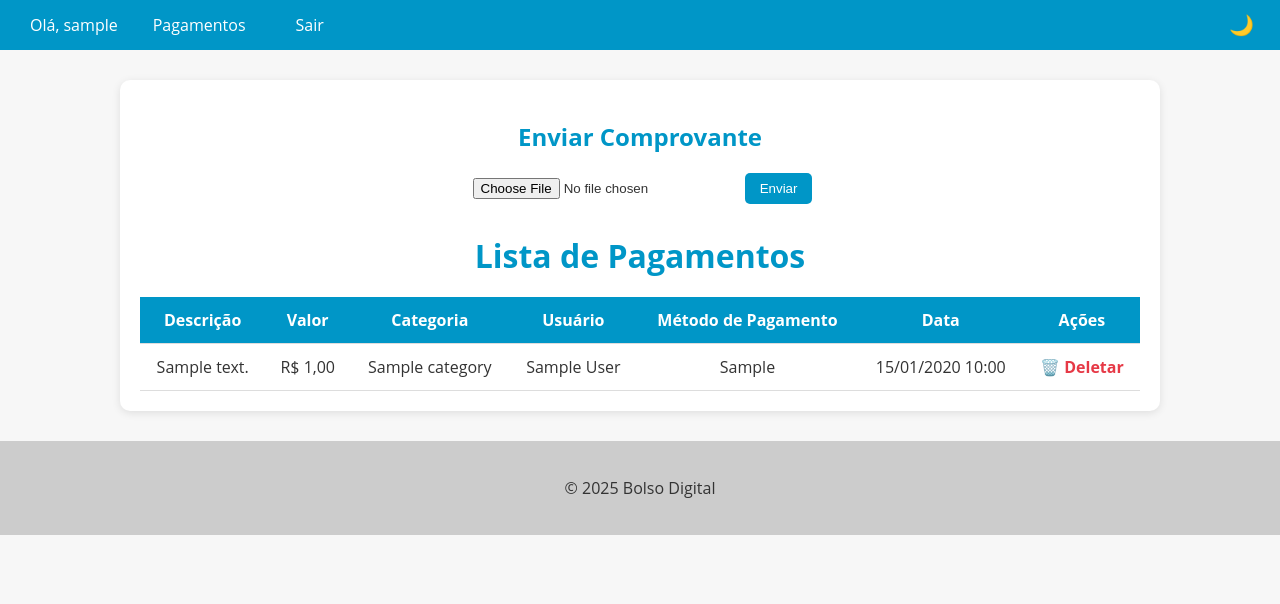
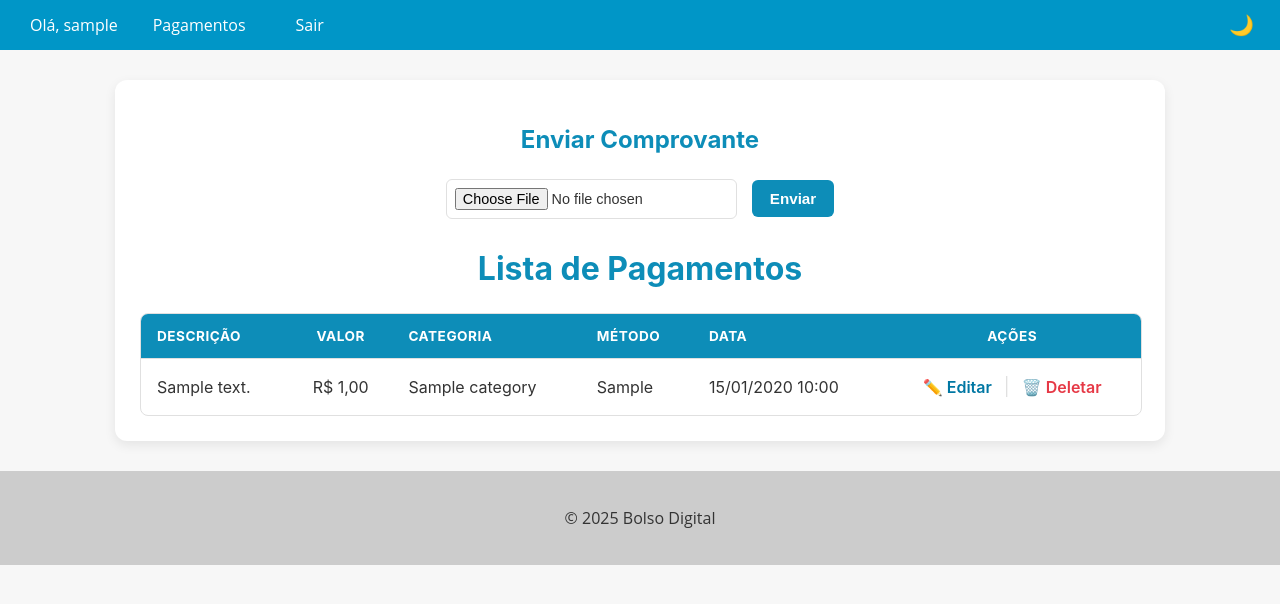
Before and after one commit to BolsoDigital/Bolso-Front, a Django app: page /bolsoDigital/expenses/ in a window 1280 px wide. Shown: the top 604 px of the page. Run offline with Django 5.2, Linux system fonts and the light colour scheme; a user stored in the database is signed in; tables that the repository leaves empty hold one stand-in row (values such as "Sample post").

Commit message:
Add payment editing functionality and refactor models
Introduces an ExpenseForm for editing payments, adds the edit_payment view and template, and updates the expenses list to include an edit action. Refactors the User model to AppUser, updates migrations and admin registration accordingly, and improves template styling and structure for both payment listing and editing. Also updates URLs to support the new edit route.

```diff
--- a/bolsoDigital/admin.py
+++ b/bolsoDigital/admin.py
@@ -4,8 +4,9 @@ from .models import *
 admin.site.register(Expenses)
 admin.site.register(Income)
 admin.site.register(Category)
-admin.site.register(User)
+# admin.site.register(User)
 admin.site.register(Goals)
+admin.site.register(AppUser)
 
 
 # Register your models here.
--- a/bolsoDigital/models.py
+++ b/bolsoDigital/models.py
@@ -1,7 +1,6 @@
 from django.db import models
+from django.contrib.auth.models import User
 
-# Create your models here.
-from django.db import models
 
 
 class Category(models.Model):
@@ -14,7 +13,7 @@ class Category(models.Model):
         return self.name
 
 
-class User(models.Model):
+class AppUser(models.Model):
     name = models.CharField(max_length=255, blank=True, null=True)
     cpf = models.CharField(max_length=14, unique=True, blank=True, null=True)
     phone_number = models.CharField(max_length=20, blank=True, null=True)
--- a/bolsoDigital/templates/expenses_list.html
+++ b/bolsoDigital/templates/expenses_list.html
@@ -4,135 +4,235 @@
 
 {% block content %}
 <style>
+    /* ========================================
+      1. DEFINIÇÃO DAS VARIÁVEIS DE COR (TEMA)
+      ========================================
+    */
+    :root {
+        --primary-color: #0d8db8ff;
+        --primary-hover: #0077a3;
+        --danger-color: #e63946;
+        --danger-hover: #a4161a;
+        --edit-color: #0077a3;
+        --edit-hover: #0096c7;
+
+        --bg-color: #f4f7f6; /* Cor de fundo do body (se desejar) */
+        --card-bg-color: #ffffff;
+        --text-color: #333;
+        --text-light-color: #ffffff;
+        --border-color: #e0e0e0;
+        --hover-bg-color: #f2f9fc;
+        --shadow-color: rgba(0, 0, 0, 0.08);
+    }
+
+    /* ========================================
+      2. TEMA ESCURO (DARK MODE)
+      ========================================
+    */
+    body.dark-mode {
+        --primary-color: #1894b9ff;
+        --primary-hover: #90e0ef;
+        --danger-color: #ff6b6b;
+        --danger-hover: #ff8787;
+        --edit-color: #4cc9f0;
+        --edit-hover: #90e0ef;
+
+        --bg-color: #121212;
+        --card-bg-color: #1e1e1e;
+        --text-color: #f5f5f5;
+        --text-light-color: #f5f5f5;
+        --border-color: #3a3a3a;
+        --hover-bg-color: #2a2a2a;
+        --shadow-color: rgba(0, 0, 0, 0.2);
+    }
+
+    /* ========================================
+      3. ESTILOS GERAIS E DO CONTAINER
+      ========================================
+    */
     .expenses-container {
         width: 90%;
         max-width: 1000px;
         margin: 30px auto;
-        background-color: #fff;
-        padding: 20px;
-        border-radius: 10px;
-        box-shadow: 0 2px 8px rgba(0,0,0,0.1);
+        background-color: var(--card-bg-color);
+        color: var(--text-color);
+        padding: 25px;
+        border-radius: 12px; /* Mais arredondado */
+        box-shadow: 0 4px 12px var(--shadow-color);
         transition: background-color 0.3s, color 0.3s;
+
+        /* Tipografia moderna */
+        font-family: -apple-system, BlinkMacSystemFont, "Segoe UI", Roboto,
+                     Helvetica, Arial, sans-serif, "Apple Color Emoji",
+                     "Segoe UI Emoji", "Segoe UI Symbol";
+        -webkit-font-smoothing: antialiased;
+        -moz-osx-font-smoothing: grayscale;
     }
 
-    .expenses-container h2,
-    .expenses-container h1 {
+    .expenses-container h1,
+    .expenses-container h2 {
         text-align: center;
-        color: #0096c7;
-        margin-bottom: 20px;
+        color: var(--primary-color);
+        margin-bottom: 25px;
         transition: color 0.3s;
     }
 
-    .expenses-container form {
-        text-align: center;
+    /* ========================================
+      4. FORMULÁRIO DE UPLOAD
+      ========================================
+    */
+    .upload-form {
+        display: flex;
+        justify-content: center;
+        align-items: center;
+        gap: 15px; /* Espaçamento moderno */
         margin-bottom: 30px;
+        flex-wrap: wrap; /* Para telas menores */
     }
 
-    .expenses-container input[type="file"] {
-        padding: 5px;
-        margin-right: 10px;
+    .upload-form input[type="file"] {
+        padding: 8px;
+        border: 1px solid var(--border-color);
+        border-radius: 6px;
+        font-size: 0.9em;
+        transition: border-color 0.3s;
     }
 
-    .expenses-container button {
-        background-color: #0096c7;
-        color: #fff;
+    .upload-form button {
+        background-color: var(--primary-color);
+        color: var(--text-light-color);
         border: none;
-        padding: 8px 15px;
-        border-radius: 5px;
+        padding: 10px 18px; /* Mais preenchimento */
+        border-radius: 6px;
         cursor: pointer;
-        transition: background-color 0.3s ease;
+        font-weight: 600;
+        font-size: 0.95em;
+        transition: background-color 0.3s ease, transform 0.2s ease;
     }
 
-    .expenses-container button:hover {
-        background-color: #0077a3;
+    .upload-form button:hover {
+        background-color: var(--primary-hover);
+        transform: translateY(-2px); /* Efeito sutil */
+    }
+
+    /* ========================================
+      5. TABELA DE DADOS
+      ========================================
+    */
+
+    /* Wrapper para responsividade */
+    .table-wrapper {
+        width: 100%;
+        overflow-x: auto; /* Permite rolagem horizontal em telas pequenas */
+        margin-top: 20px;
+        border: 1px solid var(--border-color);
+        border-radius: 8px;
     }
 
     table {
         width: 100%;
         border-collapse: collapse;
-        margin-top: 20px;
+        color: var(--text-color);
         transition: background-color 0.3s, color 0.3s;
     }
 
     th, td {
-        padding: 12px;
-        text-align: center;
-        border-bottom: 1px solid #ddd;
+        padding: 14px 16px;
+        text-align: left; /* Alinhamento à esquerda é melhor para leitura */
+        border-bottom: 1px solid var(--border-color);
         transition: background-color 0.3s, color 0.3s, border-color 0.3s;
     }
 
+    /* Células de valor e data ficam melhores centralizadas ou à direita */
+    th:nth-child(2), td:nth-child(2), /* Valor */
+    th:nth-child(6), td:nth-child(6), /* Data */
+    th:nth-child(7), td:nth-child(7) { /* Ações */
+        text-align: center;
+    }
+
     th {
-        background-color: #0096c7;
-        color: #fff;
+        background-color: var(--primary-color);
+        color: var(--text-light-color);
+        font-size: 0.85em;
+        text-transform: uppercase;
+        letter-spacing: 0.5px;
+    }
+
+    /* Remove borda da última linha */
+    tr:last-child td {
+        border-bottom: none;
     }
 
     tr:hover {
-        background-color: #f2f9fc;
+        background-color: var(--hover-bg-color);
     }
 
-    a.delete-link {
-        color: #e63946;
-        text-decoration: none;
-        font-weight: bold;
-        transition: color 0.3s ease;
+    /* ========================================
+      6. LINKS DE AÇÕES (EDITAR/DELETAR)
+      ========================================
+    */
+    .actions-cell {
+        display: flex;
+        justify-content: center;
+        align-items: center;
+        gap: 8px; /* Espaçamento entre os links */
     }
 
-    a.delete-link:hover {
-        color: #a4161a;
+    .actions-cell span {
+        color: var(--border-color);
+        font-size: 1.1em;
     }
 
-    /* ===== Tema escuro aplicado dentro do content ===== */
-    body.dark-mode .expenses-container {
-        background-color: #1e1e1e;
-        color: #f5f5f5;
-        box-shadow: 0 2px 8px rgba(255,255,255,0.05);
+    a.edit-link,
+    a.delete-link {
+        text-decoration: none;
+        font-weight: 600;
+        transition: color 0.3s ease;
+        padding: 4px;
+        border-radius: 4px;
     }
 
-    body.dark-mode .expenses-container h1,
-    body.dark-mode .expenses-container h2 {
-        color: #4cc9f0;
+    a.edit-link { color: var(--edit-color); }
+    a.edit-link:hover { color: var(--edit-hover); }
+
+    a.delete-link { color: var(--danger-color); }
+    a.delete-link:hover { color: var(--danger-hover); }
+
+
+    /* ========================================
+      7. MEDIA QUERY (RESPONSIVIDADE)
+      ========================================
+    */
+    @media (max-width: 768px) {
+        .expenses-container {
+            width: 98%;
+            padding: 15px;
+            margin-top: 15px;
         }
 
-    body.dark-mode table {
-        color: #f5f5f5;
+        .upload-form {
+            flex-direction: column; /* Empilha o input e o botão */
+            align-items: stretch;
+            gap: 10px;
         }
 
-    body.dark-mode th {
-        background-color: #333;
-        color: #f5f5f5;
+        .upload-form button {
+            width: 100%;
         }
 
-    body.dark-mode td {
-        border-color: #444;
-    }
-
-    body.dark-mode tr:hover {
-        background-color: #2a2a2a;
-    }
-
-    body.dark-mode a.delete-link {
-        color: #ff6b6b;
-    }
-
-    body.dark-mode a.delete-link:hover {
-        color: #ff8787;
-    }
-
-    @media (max-width: 768px) {
-        .expenses-container {
-            width: 95%;
-            padding: 15px;
-        }
-
-        table, th, td {
+        th, td {
+            padding: 12px 10px;
             font-size: 14px;
         }
     }
 </style>
 
 <div class="expenses-container">
+
     <h2>Enviar Comprovante</h2>
-    <form method="POST" enctype="multipart/form-data" action="{% url 'bolsoDigital:upload_payment' %}">
+    <form method="POST" enctype="multipart/form-data"
+          action="{% url 'bolsoDigital:upload_payment' %}"
+          class="upload-form">
         {% csrf_token %}
         <input type="file" name="file" accept="image/*,application/pdf" required>
         <button type="submit">Enviar</button>
@@ -140,14 +240,14 @@
 
     <h1>Lista de Pagamentos</h1>
 
+    <div class="table-wrapper">
         <table>
             <thead>
                 <tr>
                     <th>Descrição</th>
                     <th>Valor</th>
                     <th>Categoria</th>
-                <th>Usuário</th>
-                <th>Método de Pagamento</th>
+                    <th>Método</th>
                     <th>Data</th>
                     <th>Ações</th>
                 </tr>
@@ -158,10 +258,11 @@
                         <td>{{ expense.description }}</td>
                         <td>R$ {{ expense.value }}</td>
                         <td>{{ expense.id_category.name }}</td>
-                    <td>{{ expense.id_user.name }}</td>
                         <td>{{ expense.payment_method }}</td>
                         <td>{{ expense.update_at|date:"d/m/Y H:i" }}</td>
-                    <td>
+                        <td class="actions-cell">
+                            <a href="{% url 'bolsoDigital:edit_payment' expense.id %}" class="edit-link">✏️ Editar</a>
+                            <span>|</span>
                             <a href="{% url 'bolsoDigital:delete_payment' expense.id %}"
                                onclick="return confirm('Tem certeza que deseja excluir este pagamento?');"
                                class="delete-link">
@@ -171,10 +272,12 @@
                     </tr>
                 {% empty %}
                     <tr>
-                    <td colspan="7">Nenhum pagamento encontrado.</td>
+                        <td colspan="7" style="text-align: center; padding: 20px;">
+                            Nenhum pagamento encontrado.
+                        </td>
                     </tr>
                 {% endfor %}
             </tbody>
         </table>
-</div>
+    </div> </div>
 {% endblock %}
--- a/bolsoDigital/urls.py
+++ b/bolsoDigital/urls.py
@@ -8,4 +8,6 @@ urlpatterns = [
     path('expenses/', views.expenses_list, name='expenses_list'),
     path('upload-payment/', views.upload_payment, name='upload_payment'),
     path('delete-payment/<int:expense_id>/', views.delete_payment, name='delete_payment'),
+    path('edit/<int:id>/', views.edit_payment, name='edit_payment'),
+
 ]
--- a/bolsoDigital/views.py
+++ b/bolsoDigital/views.py
@@ -1,8 +1,9 @@
 import requests
 from django.contrib.auth.decorators import login_required
-from django.shortcuts import render, redirect
+from django.shortcuts import render, redirect, get_object_or_404
 from django.contrib import messages
 from .models import Expenses
+from .forms import ExpenseForm
 
 
 @login_required(login_url='login')
@@ -46,3 +47,24 @@ def delete_payment(request, expense_id):
         messages.error(request, f"Ocorreu um erro: {e}")
 
     return redirect('bolsoDigital:expenses_list')
+
+@login_required(login_url='login')
+def edit_payment(request, id):
+    expense = get_object_or_404(Expenses, pk=id)
+
+    if request.method == 'POST':
+        form = ExpenseForm(request.POST, instance=expense)
+        if form.is_valid():
+            expense = form.save(commit=False)
+            expense.id_user = request.user
+            print("Usuário:", expense.id_user)
+            print("Categoria:", expense.id_category)
+            expense.save()
+            messages.success(request, "Pagamento atualizado com sucesso!")
+            return redirect('bolsoDigital:expenses_list')
+        else:
+            messages.error(request, f"Erro ao salvar: {form.errors}")
+    else:
+        form = ExpenseForm(instance=expense)
+
+    return render(request, 'edit_payment.html', {'form': form})
```
Also changed, not shown: bolsoDigital/forms.py (added, +17 -0 lines), bolsoDigital/templates/edit_payment.html (added, +267 -0 lines), bolsoDigital/migrations/0001_initial.py. Lines whose indentation alone changed are shown as unchanged.
